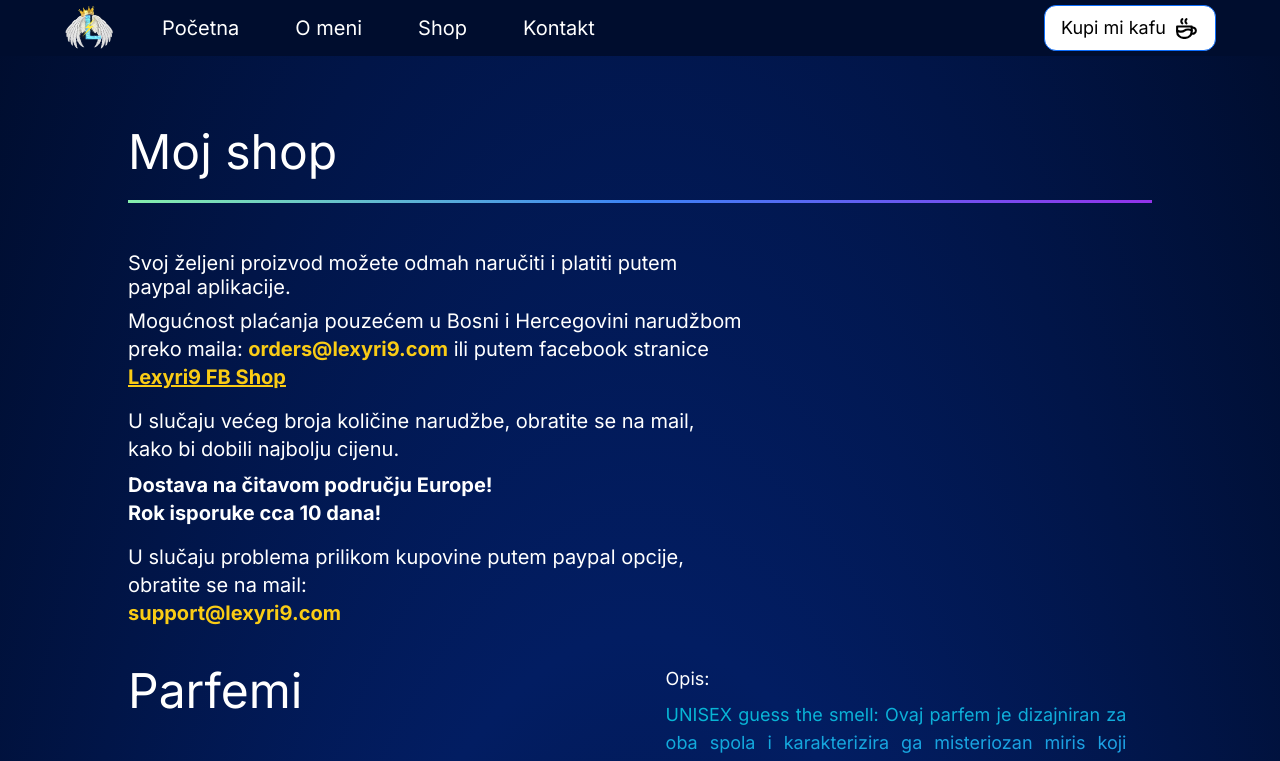
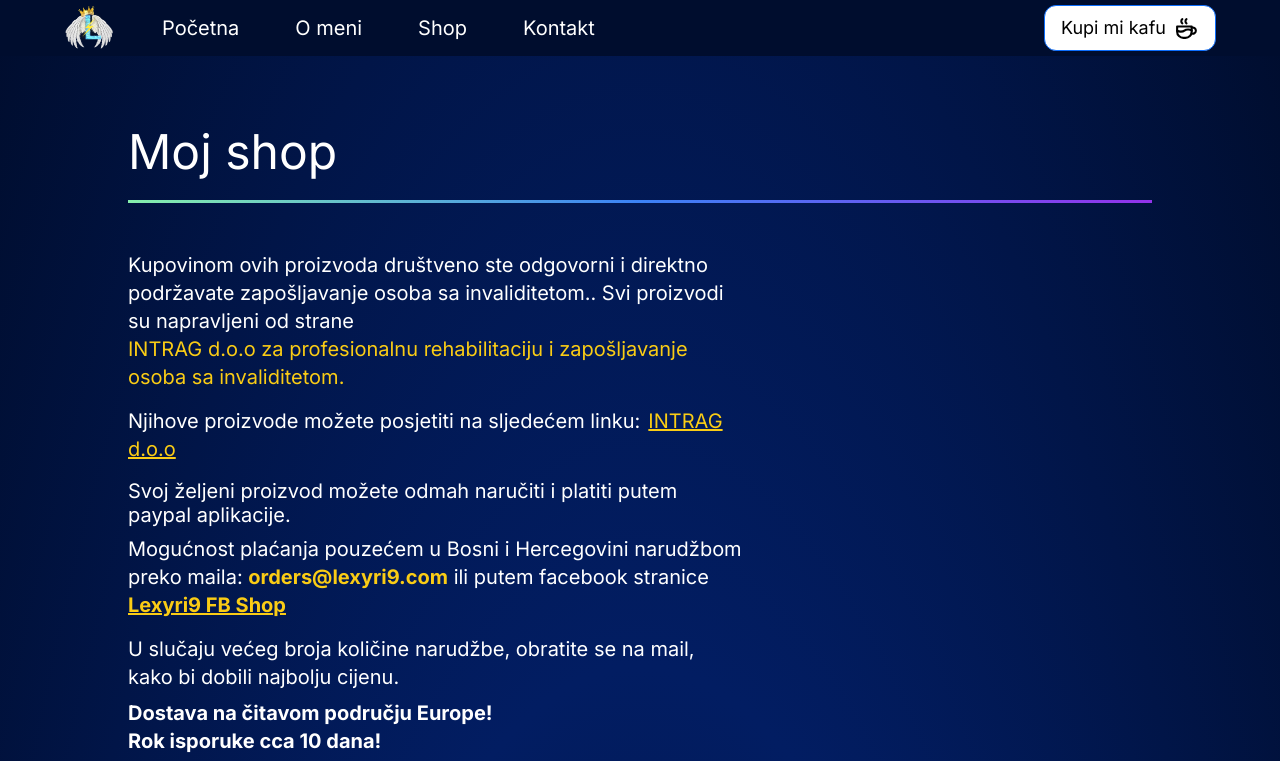
Before and after one commit to DenisKantic/Lexyri9_portfolio_NextJS, a Next.js app: page /shop in a window 1280 px wide. Shown: the top 761 px of the page. Built offline with nearby package versions, Linux system fonts and the light colour scheme.

Commit message:
small changes in shopsite component

```diff
--- a/app/layout.js
+++ b/app/layout.js
@@ -8,8 +8,8 @@
 export const metadata = {
   title: 'ŁEXYRI9 TikTok kreator',
   description: 'Vaš omiljeni tiktoker, Lexyri9! Kupovinom mojih proizvoda ne samo da \n' +
-  'podržavate vrhunski proizvod, već i pružate podršku osobama s invaliditetom. \n' +
-  'Unisex kape, unisex majice, unisex parfemi i mnogo toga',
+  'dobijate vrhunski proizvod, već i pružate podršku osobama sa invaliditetom. \n' +
+  'Unisex kape, majice, parfemi i mnogo toga',
   metadataBase: new URL('http://www.lexyri9.com'),
 }
 
--- a/app/shop/ShopSite.jsx
+++ b/app/shop/ShopSite.jsx
@@ -72,6 +72,13 @@
                         animate={{opacity:1, x:0}}
                         transition={{duration: 1.3}}
                        >
+<div className="break-normal">Kupovinom ovih proizvoda društveno ste odgovorni i direktno podržavate zapošljavanje osoba sa invaliditetom.. Svi proizvodi su napravljeni od strane <br /> <span className="text-yellow-400">INTRAG d.o.o za profesionalnu rehabilitaciju i zapošljavanje osoba sa invaliditetom.</span>
+            <p className="py-3 break-normal">Njihove proizvode možete posjetiti na sljedećem linku:
+             <a href="https://www.facebook.com/Intraggiftshop" target="_blank"
+             className="text-md ml-2 text-yellow-400 underline xxs:mt-3 hover:font-bold">
+                 INTRAG d.o.o</a>
+                </p>
+            </div>
             <h2>Svoj željeni proizvod možete odmah naručiti i platiti putem paypal aplikacije.</h2>
             <p className="py-2">Mogućnost plaćanja pouzećem u Bosni i Hercegovini narudžbom preko maila: <span className="font-bold text-yellow-400">orders@lexyri9.com
             </span>  ili putem facebook stranice <a href="https://www.facebook.com/lexyri9webshop" target="_blank" className="font-bold text-yellow-400 underline">Lexyri9 FB Shop</a> </p>
```
Also changed, not shown: public/robots.txt (added), 1 other file (tests, documents, lock files or other folders).
